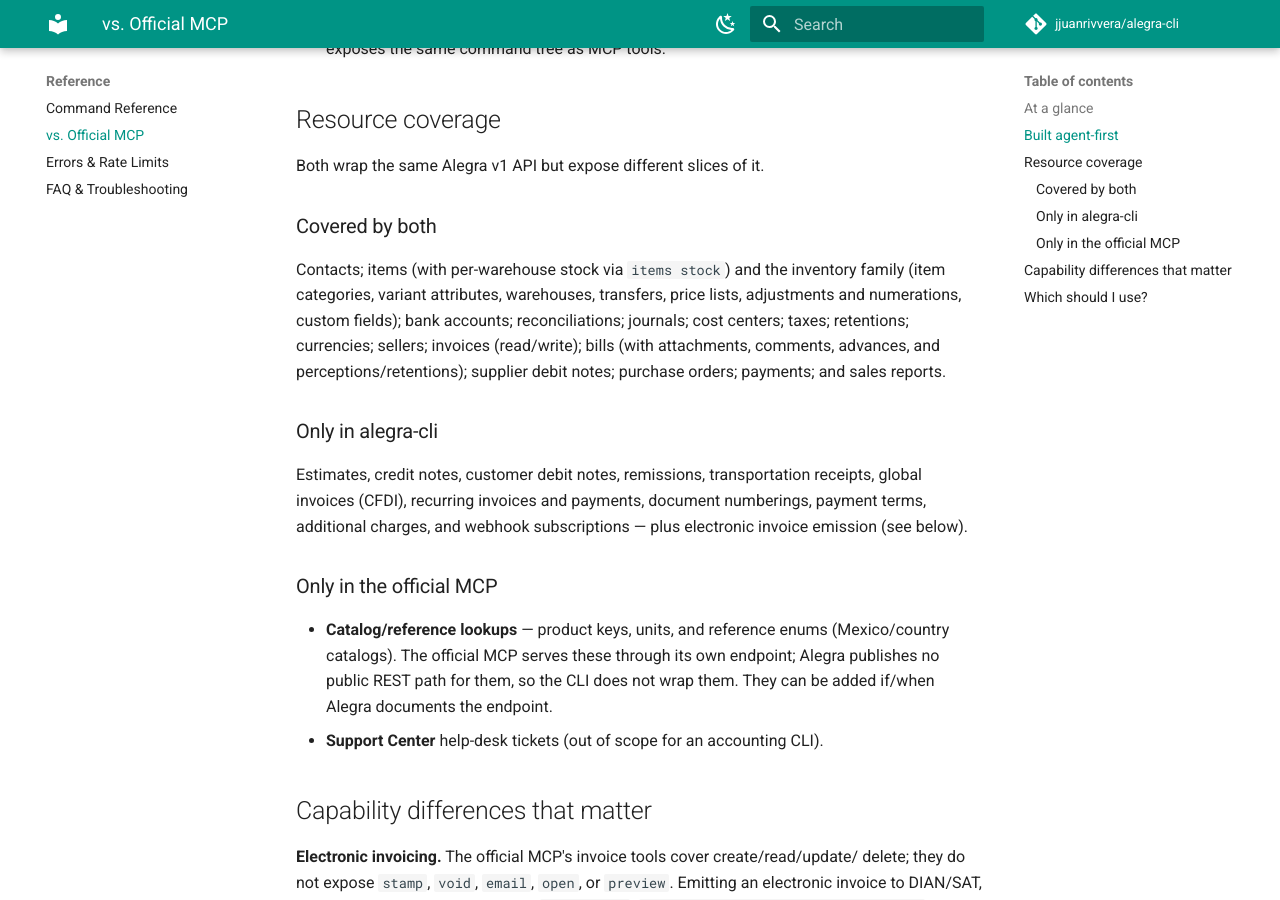
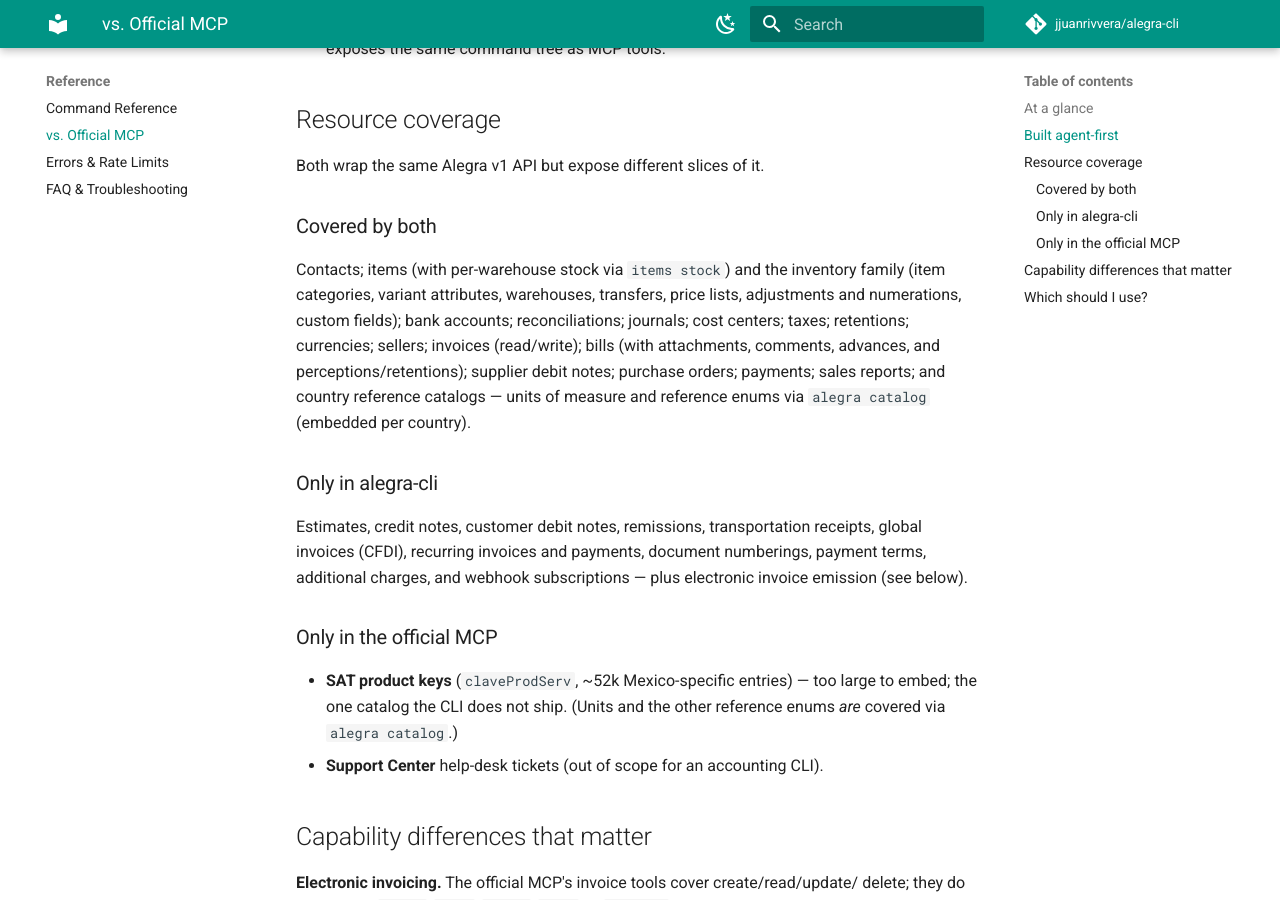
Before and after one commit to jjuanrivvera/alegra-cli, an MkDocs documentation site: the page built from docs/reference/vs-official-mcp.md, in a window 1280 px wide and 900 px high, scrolled down 1582 px. Built offline with MkDocs 1.6.1 and Material for MkDocs 9.7.7, drawn with Linux system fonts in a browser that asks for light colours; comment, search, counter and statistics services are not loaded.

Commit message:
docs(vs-mcp): units + reference now covered via alegra catalog (#34)
Only SAT product-keys (~52k MX entries) and Support Center remain exclusive to
the official MCP.

```diff
--- a/docs/reference/vs-official-mcp.md
+++ b/docs/reference/vs-official-mcp.md
@@ -53,7 +53,8 @@ Contacts; items (with per-warehouse stock via `items stock`) and the inventory f
 numerations, custom fields); bank accounts; reconciliations; journals; cost centers;
 taxes; retentions; currencies; sellers; invoices (read/write); bills (with attachments,
 comments, advances, and perceptions/retentions); supplier debit notes; purchase orders;
-payments; and sales reports.
+payments; sales reports; and country reference catalogs — units of measure and reference
+enums via `alegra catalog` (embedded per country).
 
 ### Only in alegra-cli
 Estimates, credit notes, customer debit notes, remissions, transportation receipts,
@@ -62,10 +63,9 @@ terms, additional charges, and webhook subscriptions — plus electronic invoice
 (see below).
 
 ### Only in the official MCP
-- **Catalog/reference lookups** — product keys, units, and reference enums
-  (Mexico/country catalogs). The official MCP serves these through its own endpoint;
-  Alegra publishes no public REST path for them, so the CLI does not wrap them. They can
-  be added if/when Alegra documents the endpoint.
+- **SAT product keys** (`claveProdServ`, ~52k Mexico-specific entries) — too large to
+  embed; the one catalog the CLI does not ship. (Units and the other reference enums
+  *are* covered via `alegra catalog`.)
 - **Support Center** help-desk tickets (out of scope for an accounting CLI).
 
 ## Capability differences that matter
```
